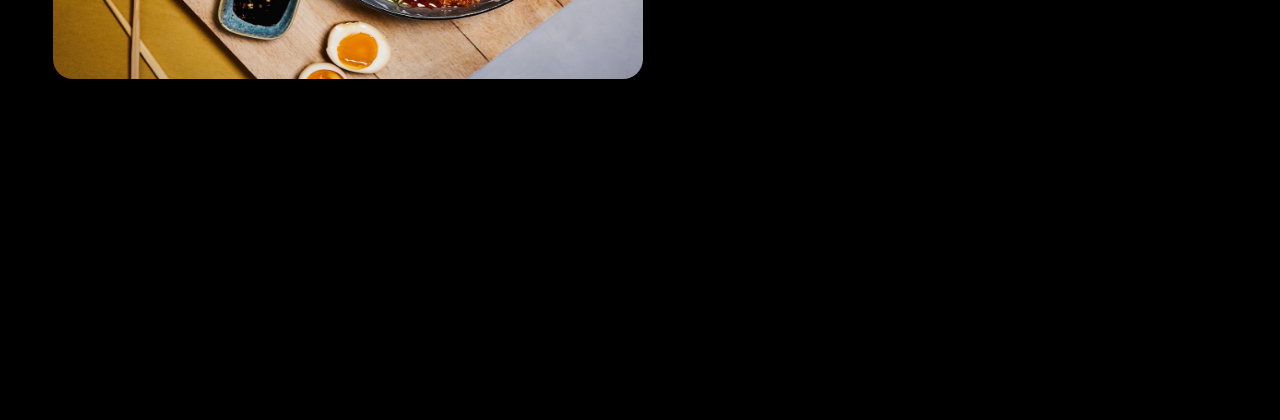
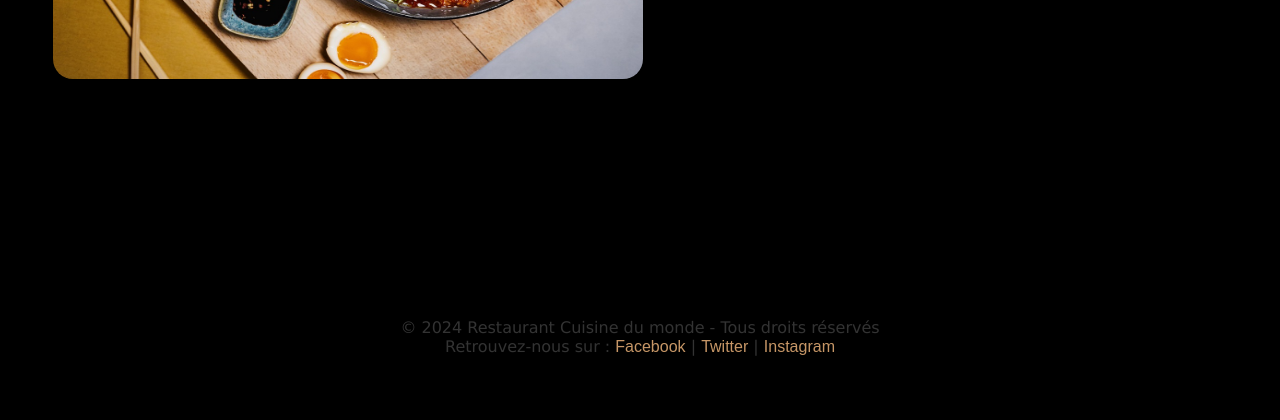
Before and after one commit to lenain-emile/gestionnaire-de-menu, a PHP site: page / in a window 1280 px wide; the page is wider, and only the part inside the window is pictured. Shown: the part 2537-2957 px from the top of that part. Before the commit the page ends 2616 px from the top of that part, so only its background shows below. Run offline with PHP 8.4, Linux system fonts and the light colour scheme; some libraries are stand-ins or nearby versions.

Commit message:
upload homepage on main

```diff
--- a/homepage.css
+++ b/homepage.css
@@ -132,3 +132,17 @@ p {
   background-color: #c69666;
   border-radius: 17px;
 }
+
+ footer {
+  display: flex;
+  justify-content: center;
+  align-items: center;
+  flex-direction: column;
+  padding: 4em 0;
+  margin-top: 2em;
+}
+
+footer a {
+  color: #c69666;
+  text-decoration: none;
+}
--- a/index.html
+++ b/index.html
@@ -61,5 +61,16 @@
 
 
     </main>
+
+    <footer>
+        <p>© 2024 Restaurant Cuisine du monde - Tous droits réservés</p>
+        <p>Retrouvez-nous sur :
+          <a href="">Facebook</a> |
+          <a href="">Twitter</a> |
+          <a href="">Instagram</a>
+        </p>
+      </footer>
+
+
 </body>
 </html>
```
